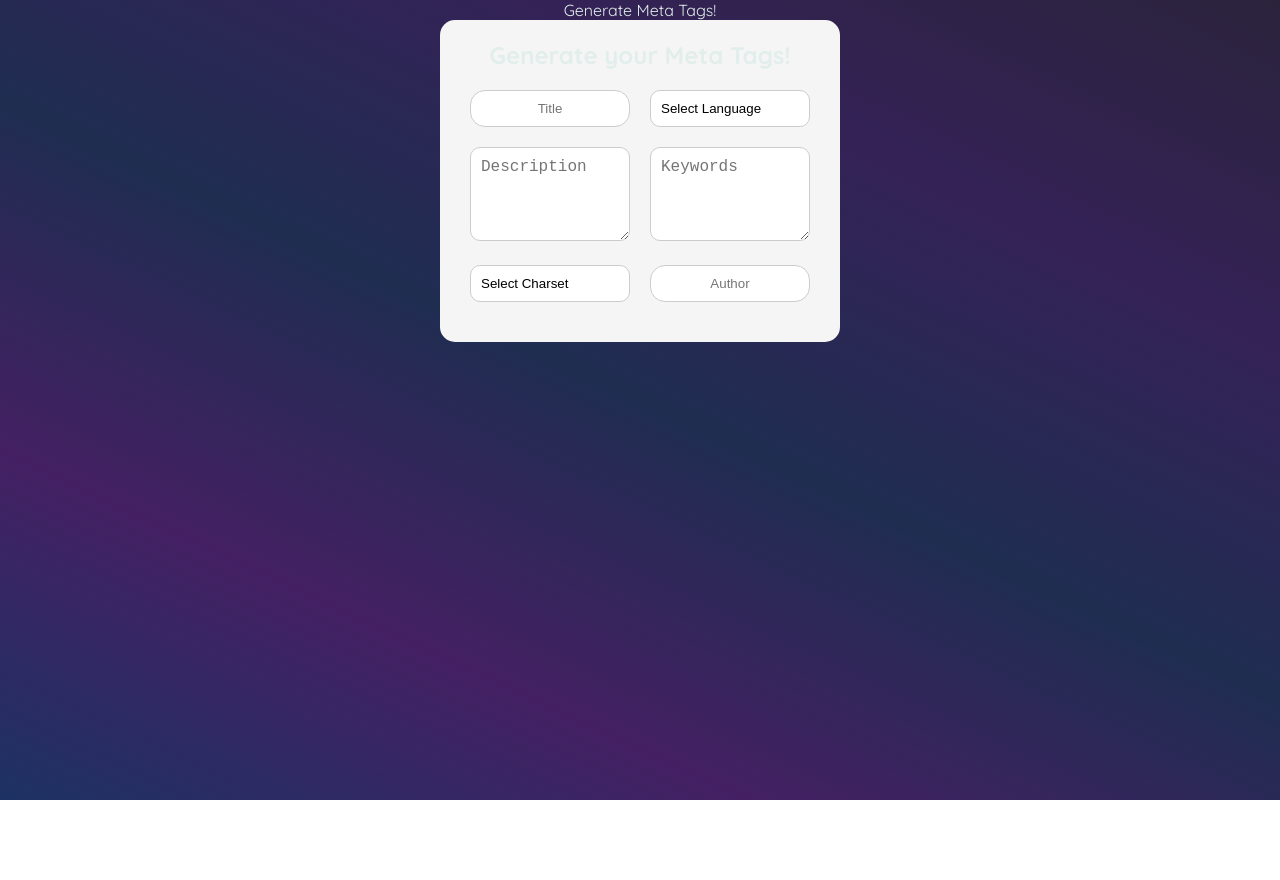
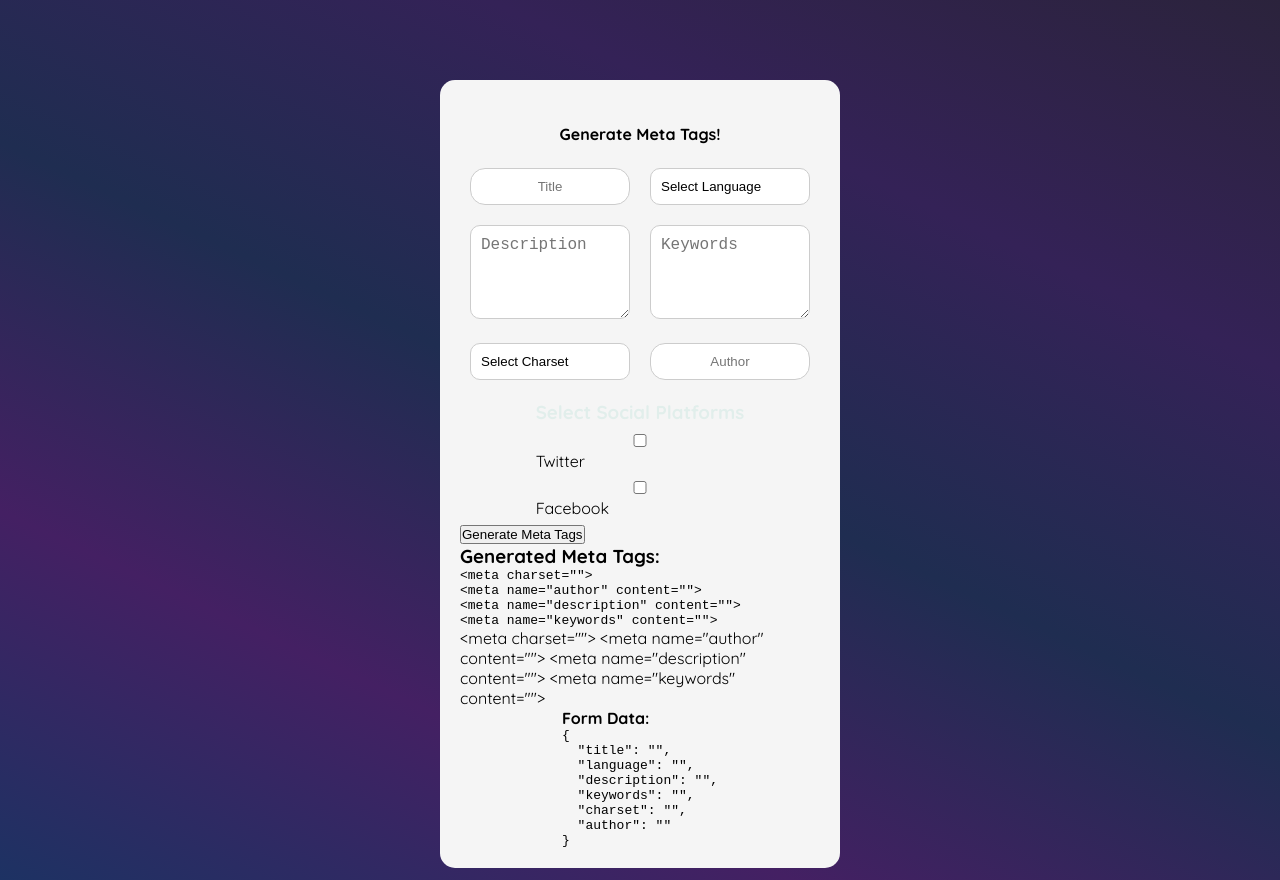
Before and after one commit to PavelAC/Meta-Generator, an Angular app: page / in a window 1280 px wide. Before the commit the page ends 800 px from the top, so only its background shows below. Built offline with nearby package versions, Linux system fonts and the light colour scheme.

Commit message:
tags generated (bad formating?)

```diff
--- a/src/app/app.component.html
+++ b/src/app/app.component.html
@@ -176,5 +176,4 @@
     }
   }
 </style> -->
-<app-header/>
 <app-user-input></app-user-input>
--- a/src/app/header/header.component.css
+++ b/src/app/header/header.component.css
@@ -1,4 +1,10 @@
 header{
     display: flex;
     place-content: center;
+    margin: 1.5rem auto;
 }
+
+header p {
+    color: black;
+    font-weight: 600;
+}
--- /dev/null
+++ b/src/app/social-links/social-links.component.css
@@ -0,0 +1,27 @@
+.platform-fields {
+    margin-left: 20px;
+    margin-top: 10px;
+    border-left: 2px solid #ddd;
+    padding-left: 10px;
+  }
+
+  label {
+    display: block;
+    margin: 5px 0;
+  }
+
+  input, textarea {
+    margin-top: 5px;
+    padding: 5px;
+    width: 100%;
+    max-width: 400px;
+  }
+
+  textarea {
+    resize: none;
+    height: 80px;
+  }
+
+  div{
+    color: black;
+  }
--- /dev/null
+++ b/src/app/social-links/social-links.component.html
@@ -0,0 +1,39 @@
+<h3>Select Social Platforms</h3>
+<div *ngFor="let platform of socialPlatforms()">
+  <div>
+    <label>
+      <input
+        type="checkbox"
+        [checked]="platform.selected"
+        (change)="togglePlatform(platform.name)"
+      />
+      {{ platform.name }}
+    </label>
+    <div *ngIf="platform.selected" class="platform-fields">
+      <h4>{{ platform.name }} Fields</h4>
+      <label>
+        Title:
+        <input
+          type="text"
+          [(ngModel)]="platform.fields.title"
+          placeholder="Enter title for {{ platform.name }}"
+        />
+      </label>
+      <label>
+        Description:
+        <textarea
+          [(ngModel)]="platform.fields.description"
+          placeholder="Enter description for {{ platform.name }}"
+        ></textarea>
+      </label>
+      <label>
+        Image URL:
+        <input
+          type="text"
+          [(ngModel)]="platform.fields.image"
+          placeholder="Enter image URL for {{ platform.name }}"
+        />
+      </label>
+    </div>
+  </div>
+</div>
--- /dev/null
+++ b/src/app/social-links/social-links.component.ts
@@ -0,0 +1,33 @@
+import { Component, computed, signal, Output, EventEmitter } from '@angular/core';
+import { FormsModule } from '@angular/forms';
+import { CommonModule } from '@angular/common';
+
+@Component({
+  selector: 'app-social-links',
+  standalone: true,
+  imports: [FormsModule, CommonModule],
+  templateUrl: './social-links.component.html',
+  styleUrl: './social-links.component.css'
+})
+export class SocialLinksComponent {
+  @Output() selectedLinks = new EventEmitter<any[]>();
+
+  socialPlatforms = signal([
+    { name: 'Twitter', selected: false, fields: { title: '', description: '', image: '' } },
+    { name: 'Facebook', selected: false, fields: { title: '', description: '', image: '' } }
+  ]);
+
+  selectedPlatforms = computed(() => this.socialPlatforms().filter(platform => platform.selected));
+
+  togglePlatform(platformName: string): void {
+    const updatedPlatforms = this.socialPlatforms().map(platform =>
+      platform.name === platformName
+        ? { ...platform, selected: !platform.selected }
+        : platform
+    );
+    this.socialPlatforms.set(updatedPlatforms);
+
+    // Emit updated platforms
+    this.selectedLinks.emit(this.selectedPlatforms());
+  }
+}
--- /dev/null
+++ b/src/app/tag-generator/tag-generator.component.css
@@ -0,0 +1,3 @@
+div{
+    color: black;
+}
--- /dev/null
+++ b/src/app/tag-generator/tag-generator.component.html
@@ -0,0 +1,8 @@
+<div>
+    <button (click)="generateTags()">Generate Meta Tags</button>
+    <div *ngIf="generatedTags().length">
+      <h3>Generated Meta Tags:</h3>
+      <pre>{{ generatedTags().join('\n') }}</pre>
+      <div>{{ generatedTags().join('\n') }}</div>
+    </div>
+  </div>
--- /dev/null
+++ b/src/app/tag-generator/tag-generator.component.ts
@@ -0,0 +1,40 @@
+import { Component, Input, computed } from '@angular/core';
+import { CommonModule } from '@angular/common';
+
+@Component({
+  selector: 'app-tag-generator',
+  standalone: true,
+  imports: [CommonModule],
+  templateUrl: './tag-generator.component.html',
+  styleUrl: './tag-generator.component.css'
+})
+export class TagGeneratorComponent {
+  @Input() formData!: () => any; // Signal for form data
+  @Input() socialLinks!: () => any[]; // Signal for social platform data
+
+  // Computed signal to generate meta tags
+  generatedTags = computed(() => {
+    const tags = [];
+    const formData = this.formData();
+    const socialLinks = this.socialLinks();
+
+    // Basic meta tags
+    tags.push(`<meta charset="${formData.charset}">`);
+    tags.push(`<meta name="author" content="${formData.author}">`);
+    tags.push(`<meta name="description" content="${formData.description}">`);
+    tags.push(`<meta name="keywords" content="${formData.keywords}">`);
+
+    // Social platform-specific meta tags
+    socialLinks.forEach(platform => {
+      tags.push(`<meta name="${platform.name.toLowerCase()}:title" content="${platform.fields.title}">`);
+      tags.push(`<meta name="${platform.name.toLowerCase()}:description" content="${platform.fields.description}">`);
+      tags.push(`<meta name="${platform.name.toLowerCase()}:image" content="${platform.fields.image}">`);
+    });
+
+    return tags;
+  });
+
+  generateTags(): void {
+    console.log('Generated Meta Tags:', this.generatedTags());
+  }
+}
--- a/src/app/user-input/user-input.component.css
+++ b/src/app/user-input/user-input.component.css
@@ -1,5 +1,6 @@
 
   form {
+    margin: 5rem auto;
     display: flex;
     flex-direction: column;
     align-items: center;
@@ -7,14 +8,8 @@
     padding: 20px;
     border-radius: 15px;
     width: 400px;
-    margin: auto;
   }
 
-  .user-input__title p {
-    font-size: 1.5rem;
-    font-weight: bold;
-    margin-bottom: 20px;
-  }
 
   .input-group {
     display: flex;
@@ -59,3 +54,7 @@
     background-color: #fff;
     appearance: none; /* Removes default dropdown arrow for customization */
   }
+
+  div{
+    color: black;
+  }
--- a/src/app/user-input/user-input.component.html
+++ b/src/app/user-input/user-input.component.html
@@ -1,8 +1,5 @@
 <form>
-    <div class="user-input__title">
-      <p>Generate your Meta Tags!</p>
-    </div>
-
+    <app-header/>
   <!-- Title and Language -->
 <div class="input-group">
   <p>
@@ -12,6 +9,8 @@
       name="Title"
       type="text"
       placeholder="Title"
+      [value]="formData().title"
+      (input)="handleInput($event, 'title')"
     />
   </p>
   <p>
@@ -19,8 +18,10 @@
       class="user-input__drop-tag"
       id="Language"
       name="Language"
+      [value]="formData().language"
+      (change)="handleInput($event, 'language')"
     >
-          <option value="" disabled selected>Select Language</option>
+      <option value="" disabled>Select Language</option>
       <option value="en">English</option>
       <option value="fr">French</option>
       <option value="es">Spanish</option>
@@ -40,6 +41,8 @@
       placeholder="Description"
       rows="4"
       cols="30"
+      [value]="formData().description"
+      (input)="handleInput($event, 'description')"
     ></textarea>
   </p>
   <p>
@@ -50,10 +53,11 @@
       placeholder="Keywords"
       rows="4"
       cols="30"
+      [value]="formData().keywords"
+      (input)="handleInput($event, 'keywords')"
     ></textarea>
   </p>
 </div>
-
 
 <!-- Charset and Author -->
 <div class="input-group">
@@ -62,8 +66,10 @@
       class="user-input__drop-tag"
       id="Charset"
       name="Charset"
+      [value]="formData().charset"
+      (change)="handleInput($event, 'charset')"
     >
-          <option value="" disabled selected>Select Charset</option>
+      <option value="" disabled>Select Charset</option>
       <option value="UTF-8">UTF-8</option>
       <option value="ISO-8859-1">ISO-8859-1</option>
       <option value="ASCII">ASCII</option>
@@ -77,7 +83,22 @@
       name="Author"
       type="text"
       placeholder="Author"
+      [value]="formData().author"
+      (input)="handleInput($event, 'author')"
     />
   </p>
 </div>
+<app-social-links (selectedLinks)="updateSocialLinks($event)"></app-social-links>
+<app-tag-generator
+  [formData]="formData"
+  [socialLinks]="socialLinks"
+></app-tag-generator>
+
+<!-- Debug Output -->
+<div class="debug-output">
+  <h4>Form Data:</h4>
+  <pre>{{ formData() | json }}</pre>
+</div>
+
+
   </form>
--- a/src/app/user-input/user-input.component.ts
+++ b/src/app/user-input/user-input.component.ts
@@ -1,12 +1,42 @@
-import { Component } from '@angular/core';
+import { Component, signal } from '@angular/core';
+import { HeaderComponent } from "../header/header.component";
+import { SocialLinksComponent } from "../social-links/social-links.component";
+import { CommonModule } from '@angular/common';
+import { TagGeneratorComponent } from '../tag-generator/tag-generator.component';
 
 @Component({
   selector: 'app-user-input',
   standalone: true,
-  imports: [],
+  imports: [HeaderComponent, SocialLinksComponent, CommonModule, TagGeneratorComponent],
   templateUrl: './user-input.component.html',
   styleUrl: './user-input.component.css'
 })
 export class UserInputComponent {
+  formData = signal({
+    title: '',
+    language: '',
+    description: '',
+    keywords: '',
+    charset: '',
+    author: ''
+  });
 
+  socialLinks = signal<any[]>([]);
+
+  // Handle input changes dynamically
+  updateFormField(field: string, value: string): void {
+    this.formData.set({
+      ...this.formData(),
+      [field]: value
+    });
+  }
+
+  handleInput(event: Event, field: string): void {
+    const target = event.target as HTMLInputElement; // Type assertion here
+    const value = target.value;
+    this.updateFormField(field, value);
+  }
+  updateSocialLinks(updatedLinks: any[]): void {
+    this.socialLinks.set(updatedLinks);
+  }
 }
```
Also changed, not shown: 1 other file (tests, documents, lock files or other folders). Lines whose indentation alone changed are shown as unchanged.
